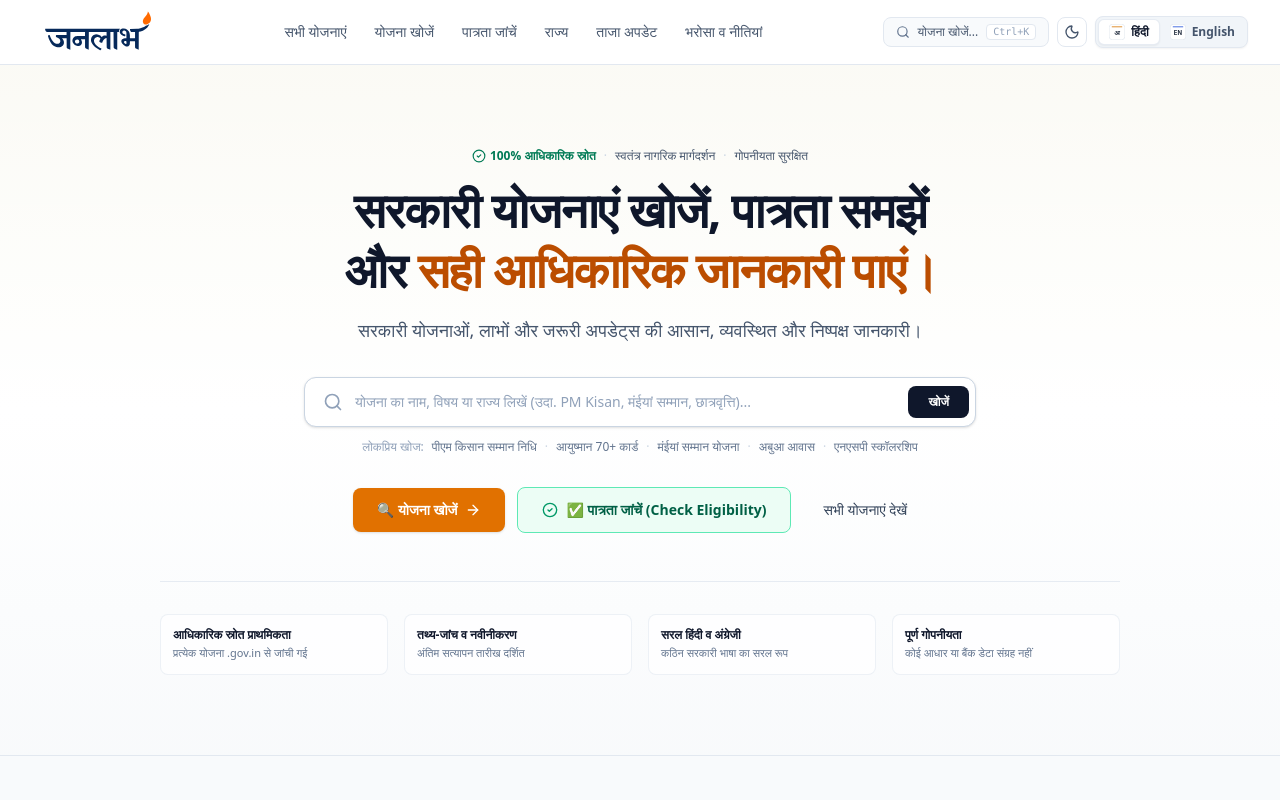
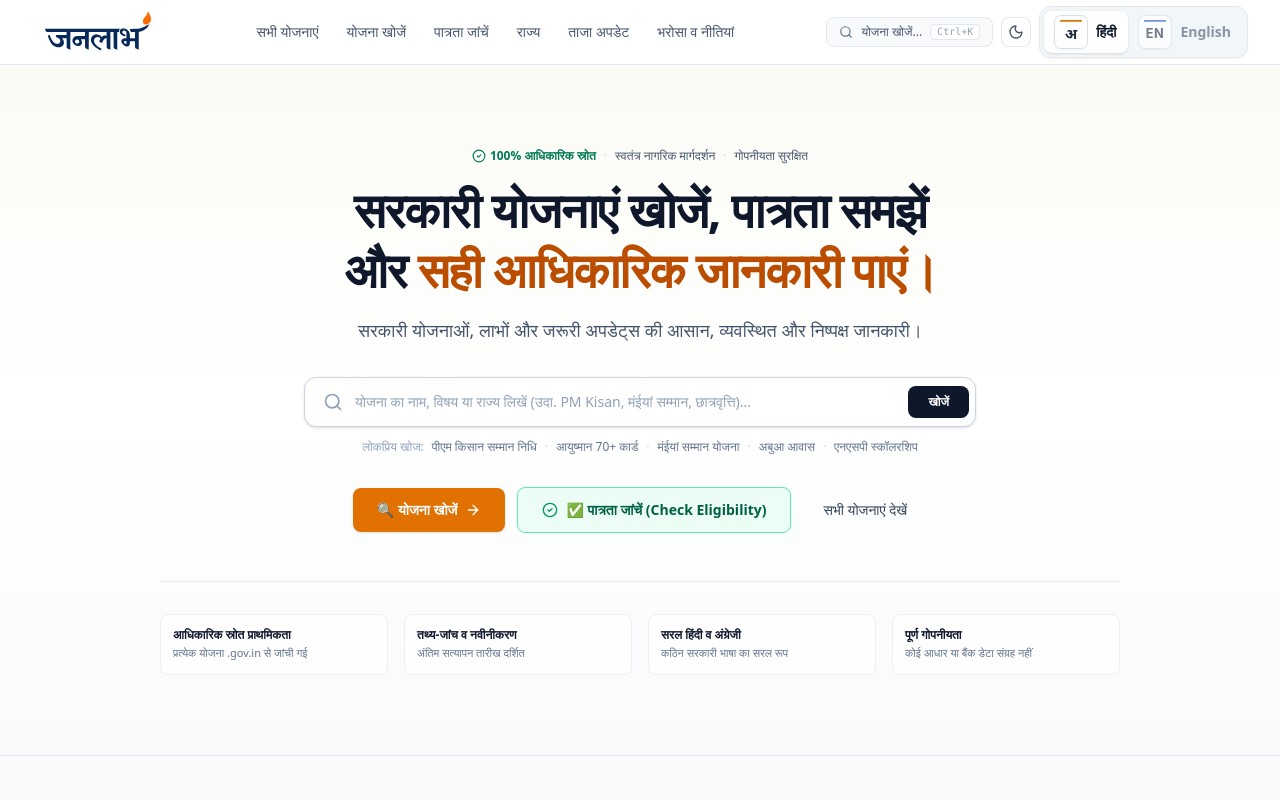
Before and after one commit to sanketnaman/janlabh, a Next.js app: page / in a window 1280 px wide. Shown: the top 800 px of the page. Built offline with nearby package versions, Linux system fonts and the light colour scheme.

Commit message:
fix(ui): enlarge Hindi and English language badge icons to full prominent size

```diff
--- a/components/Header.tsx
+++ b/components/Header.tsx
@@ -104,36 +104,44 @@ export default function Header({
             )}
           </button>
 
-          {/* Bilingual switcher with English & Hindi icons */}
-          <div className="flex items-center rounded-lg border border-slate-200 dark:border-slate-700 bg-slate-100 dark:bg-slate-800 p-0.5 shadow-xs">
+          {/* Bilingual switcher with English & Hindi icons in prominent full size */}
+          <div className="flex items-center rounded-xl border border-slate-200 dark:border-slate-700 bg-slate-100/90 dark:bg-slate-800/90 p-1 shadow-xs">
             <button
               type="button"
               onClick={() => lang !== 'hi' && onToggleLang()}
-              className={`flex items-center gap-1.5 px-2.5 py-1 rounded-md text-xs font-semibold transition-all ${
+              className={`flex items-center gap-2 px-2.5 py-1 rounded-lg transition-all ${
                 lang === 'hi'
-                  ? 'bg-white dark:bg-slate-900 text-slate-900 dark:text-white shadow-xs border border-slate-200/80 dark:border-slate-700'
-                  : 'text-slate-600 dark:text-slate-400 hover:text-slate-900 dark:hover:text-white'
+                  ? 'bg-white dark:bg-slate-900 text-slate-900 dark:text-white shadow-sm ring-1.5 ring-amber-500 font-bold'
+                  : 'text-slate-600 dark:text-slate-400 hover:text-slate-900 dark:hover:text-white opacity-60 hover:opacity-100'
               }`}
               title="हिन्दी"
               aria-label="हिन्दी भाषा चुनें"
             >
-              <img src="/icons/hindi_icon.svg" alt="हिन्दी" className="h-4 w-4 rounded-xs shrink-0" />
-              <span className="hidden sm:inline">हिंदी</span>
+              <img
+                src="/icons/hindi_icon.svg"
+                alt="हिंदी अ"
+                className="h-8 w-8 sm:h-8.5 sm:w-8.5 rounded-md object-contain shrink-0 shadow-xs"
+              />
+              <span className="hidden sm:inline text-xs sm:text-sm font-semibold pr-0.5">हिंदी</span>
             </button>
 
             <button
               type="button"
               onClick={() => lang !== 'en' && onToggleLang()}
-              className={`flex items-center gap-1.5 px-2.5 py-1 rounded-md text-xs font-semibold transition-all ${
+              className={`flex items-center gap-2 px-2.5 py-1 rounded-lg transition-all ${
                 lang === 'en'
-                  ? 'bg-white dark:bg-slate-900 text-slate-900 dark:text-white shadow-xs border border-slate-200/80 dark:border-slate-700'
-                  : 'text-slate-600 dark:text-slate-400 hover:text-slate-900 dark:hover:text-white'
+                  ? 'bg-white dark:bg-slate-900 text-slate-900 dark:text-white shadow-sm ring-1.5 ring-blue-500 font-bold'
+                  : 'text-slate-600 dark:text-slate-400 hover:text-slate-900 dark:hover:text-white opacity-60 hover:opacity-100'
               }`}
               title="English"
               aria-label="Switch to English"
             >
-              <img src="/icons/english_icon.svg" alt="English" className="h-4 w-4 rounded-xs shrink-0" />
-              <span className="hidden sm:inline">English</span>
+              <img
+                src="/icons/english_icon.svg"
+                alt="English EN"
+                className="h-8 w-8 sm:h-8.5 sm:w-8.5 rounded-md object-contain shrink-0 shadow-xs"
+              />
+              <span className="hidden sm:inline text-xs sm:text-sm font-semibold pr-0.5">English</span>
             </button>
           </div>
 
@@ -170,26 +178,26 @@ export default function Header({
               {lang === 'hi' ? 'सत्यापित स्वतंत्र पोर्टल' : 'Independent verified portal'}
             </span>
             {/* Mobile language switch */}
-            <div className="flex items-center rounded-lg border border-slate-200 dark:border-slate-700 bg-slate-100 dark:bg-slate-800 p-0.5">
+            <div className="flex items-center rounded-xl border border-slate-200 dark:border-slate-700 bg-slate-100 dark:bg-slate-800 p-1">
               <button
                 type="button"
                 onClick={() => { if (lang !== 'hi') onToggleLang(); setMobileMenuOpen(false); }}
-                className={`flex items-center gap-1 px-2 py-0.5 rounded text-xs font-semibold ${
-                  lang === 'hi' ? 'bg-white dark:bg-slate-900 text-slate-900 dark:text-white shadow-xs' : 'text-slate-500'
+                className={`flex items-center gap-1.5 px-2.5 py-1 rounded-lg text-xs font-semibold ${
+                  lang === 'hi' ? 'bg-white dark:bg-slate-900 text-slate-900 dark:text-white shadow-xs ring-1 ring-amber-500' : 'text-slate-500 opacity-70'
                 }`}
               >
-                <img src="/icons/hindi_icon.svg" alt="हिन्दी" className="h-3.5 w-3.5 rounded-xs" />
+                <img src="/icons/hindi_icon.svg" alt="हिन्दी" className="h-7 w-7 rounded-md object-contain" />
                 <span>हिंदी</span>
               </button>
               <button
                 type="button"
                 onClick={() => { if (lang !== 'en') onToggleLang(); setMobileMenuOpen(false); }}
-                className={`flex items-center gap-1 px-2 py-0.5 rounded text-xs font-semibold ${
-                  lang === 'en' ? 'bg-white dark:bg-slate-900 text-slate-900 dark:text-white shadow-xs' : 'text-slate-500'
+                className={`flex items-center gap-1.5 px-2.5 py-1 rounded-lg text-xs font-semibold ${
+                  lang === 'en' ? 'bg-white dark:bg-slate-900 text-slate-900 dark:text-white shadow-xs ring-1 ring-blue-500' : 'text-slate-500 opacity-70'
                 }`}
               >
-                <img src="/icons/english_icon.svg" alt="English" className="h-3.5 w-3.5 rounded-xs" />
-                <span>EN</span>
+                <img src="/icons/english_icon.svg" alt="English" className="h-7 w-7 rounded-md object-contain" />
+                <span>English</span>
               </button>
             </div>
           </div>
```
